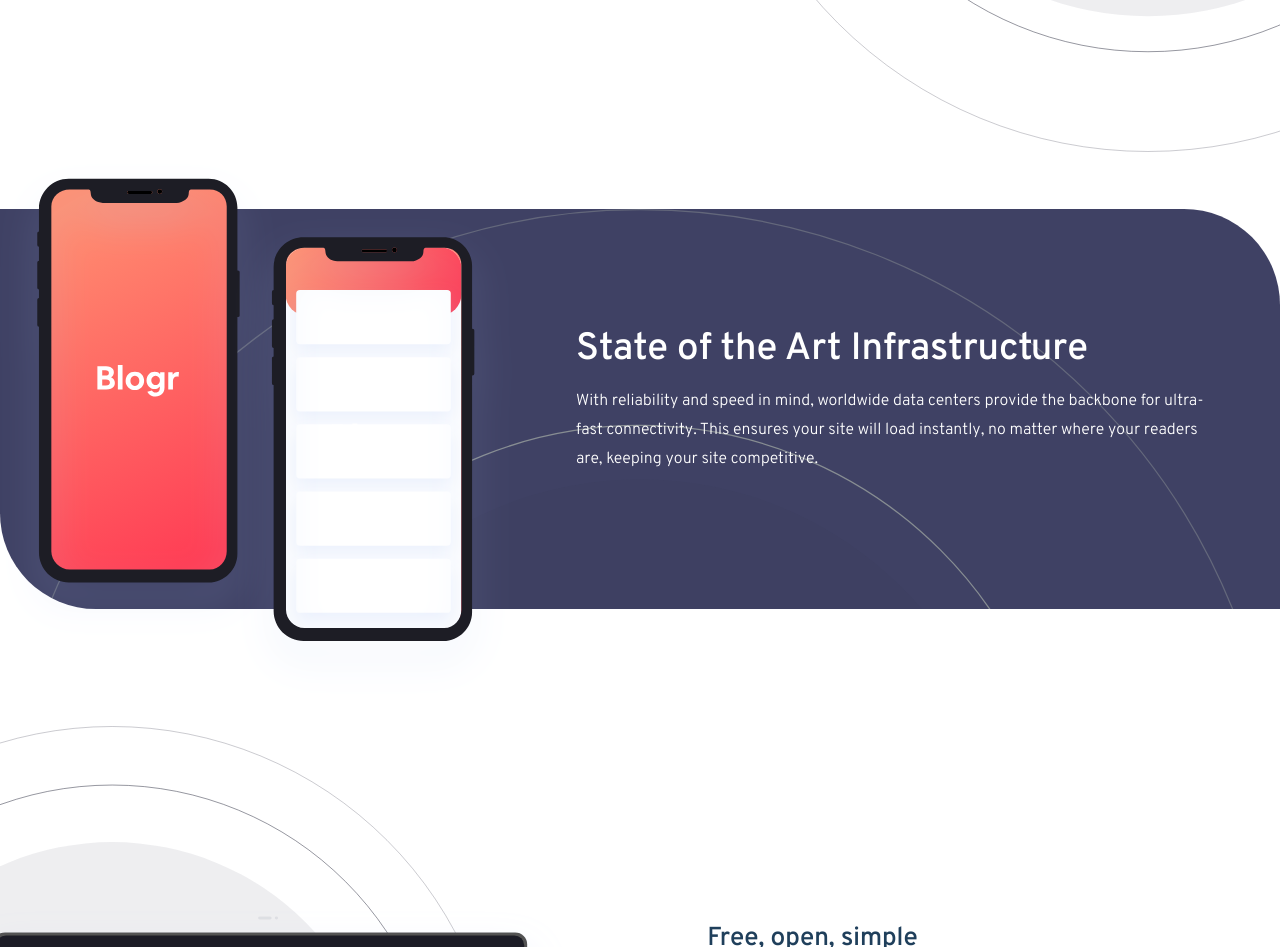
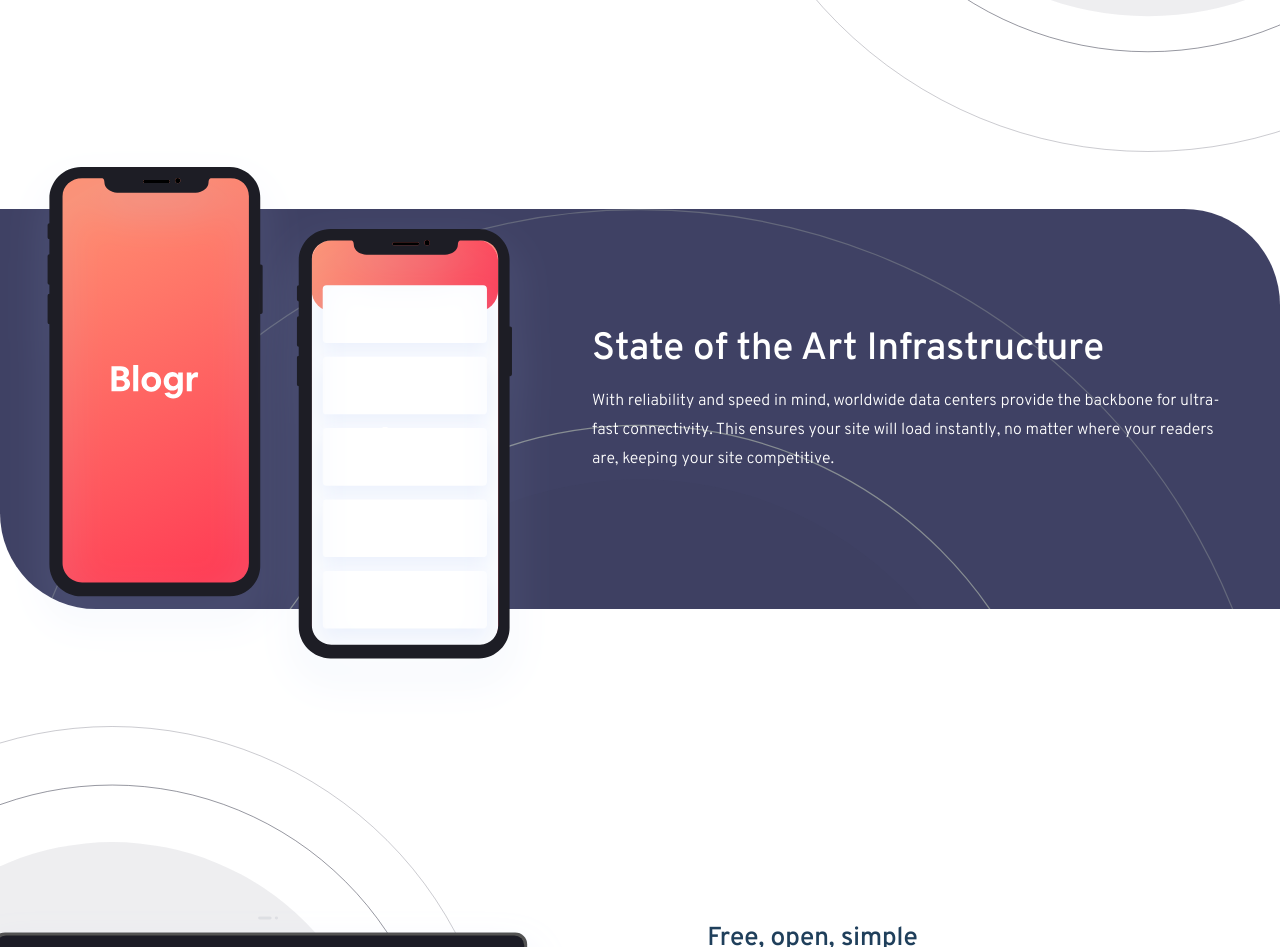
Before and after one commit to MishaHernandez/blogr-landing-page, a website built with webpack: page src/index.html in a window 1280 px wide. Shown: the part 1519-2466 px from the top of the page. Built offline with nearby package versions, Linux system fonts and the light colour scheme; a web font is replaced by a local one.

Commit message:
added transitions in buttons.

```diff
--- a/src/js/index.js
+++ b/src/js/index.js
@@ -26,7 +26,3 @@
         menuIcon.setAttribute('src', iconHamburger);
     }
 }
-
-// console.log(logo);
-
-// document.querySelector(".navbar").firstElementChild.setAttribute("src", logo);
--- a/src/scss/components/articles.scss
+++ b/src/scss/components/articles.scss
@@ -6,7 +6,6 @@
             &--one {
                 order: 1;
             }
-            // &--two { }
         }
     }
 
--- a/src/scss/components/buttons.scss
+++ b/src/scss/components/buttons.scss
@@ -13,9 +13,14 @@
         color: $cta-text;
         background-color: #fff;
         border-radius: 2rem;
+        @include desktop-up {
+            transition: background-color .5s, color .5s;
+
             &:hover {
                 background-color: $cta-hover-bg;
                 color: $text;
+                transition: background-color .5s, color .5s;
+            }
         }
     }
 
@@ -24,9 +29,14 @@
         background-color: transparent;
         border: 1px solid #fff;
         border-radius: 2rem;
+        @include desktop-up {
+            transition: background-color .5s, color .5s;
+
             &:hover {
                 background-color: $text;
                 color: $cta-text;
+                transition: background-color .5s, color .5s;
+            }
         }
     }
 }
@@ -56,9 +66,11 @@
             background-image: none;
             background-color: #fff;
             color: $cta-text;
+            transition: background-color .5s, color .5s;
             &:hover {
                 background-color: $cta-hover-bg;
                 color: #fff;
+                transition: background-color .5s, color .5s;
             }
         }
     }
--- a/src/scss/components/menu.scss
+++ b/src/scss/components/menu.scss
@@ -96,7 +96,8 @@
         @include desktop-up {
             flex-direction: row;
             align-items: center;
-            column-gap: 2rem;
+            -moz-column-gap: 2rem;
+                 column-gap: 2rem;
             padding: 0;
         }
 
--- a/src/scss/layouts/content.scss
+++ b/src/scss/layouts/content.scss
@@ -79,11 +79,20 @@
         &--large {
             position: absolute;
             top: -180px;
+            left: 50%;
+            transform: translateX(-50%);
+            width: 23.4375rem;
+
+            @include tablet-landscape-up {
+                top: -220px;
+                width: 28rem;
+            }
 
             @include desktop-up {
                 position: relative;
-                top: 1.25rem;
-                width: 40%; /* test */
+                left: 280px;
+                top: 1.5rem;
+                width: 34rem;
             }
         }
     }
--- a/src/scss/layouts/footer.scss
+++ b/src/scss/layouts/footer.scss
@@ -51,6 +51,11 @@
             text-decoration: none;
             font-family: $font2;
             color: $footer-text;
+            @include desktop-up {
+                &:hover {
+                    text-decoration: underline;
+                }
+            }
         }
     }
     &__attribution {
--- a/src/scss/layouts/header.scss
+++ b/src/scss/layouts/header.scss
@@ -42,7 +42,8 @@
             justify-content: space-between;
             @include desktop-up {
                 justify-content: center;
-                column-gap: 1rem;
+                -moz-column-gap: 1rem;
+                     column-gap: 1rem;
             }
         }
     }
```
Also changed, not shown: src/scss/components/navbar.scss (+0 -12 lines), dist/bundle.js, dist/index.html. Lines whose indentation alone changed are shown as unchanged.
